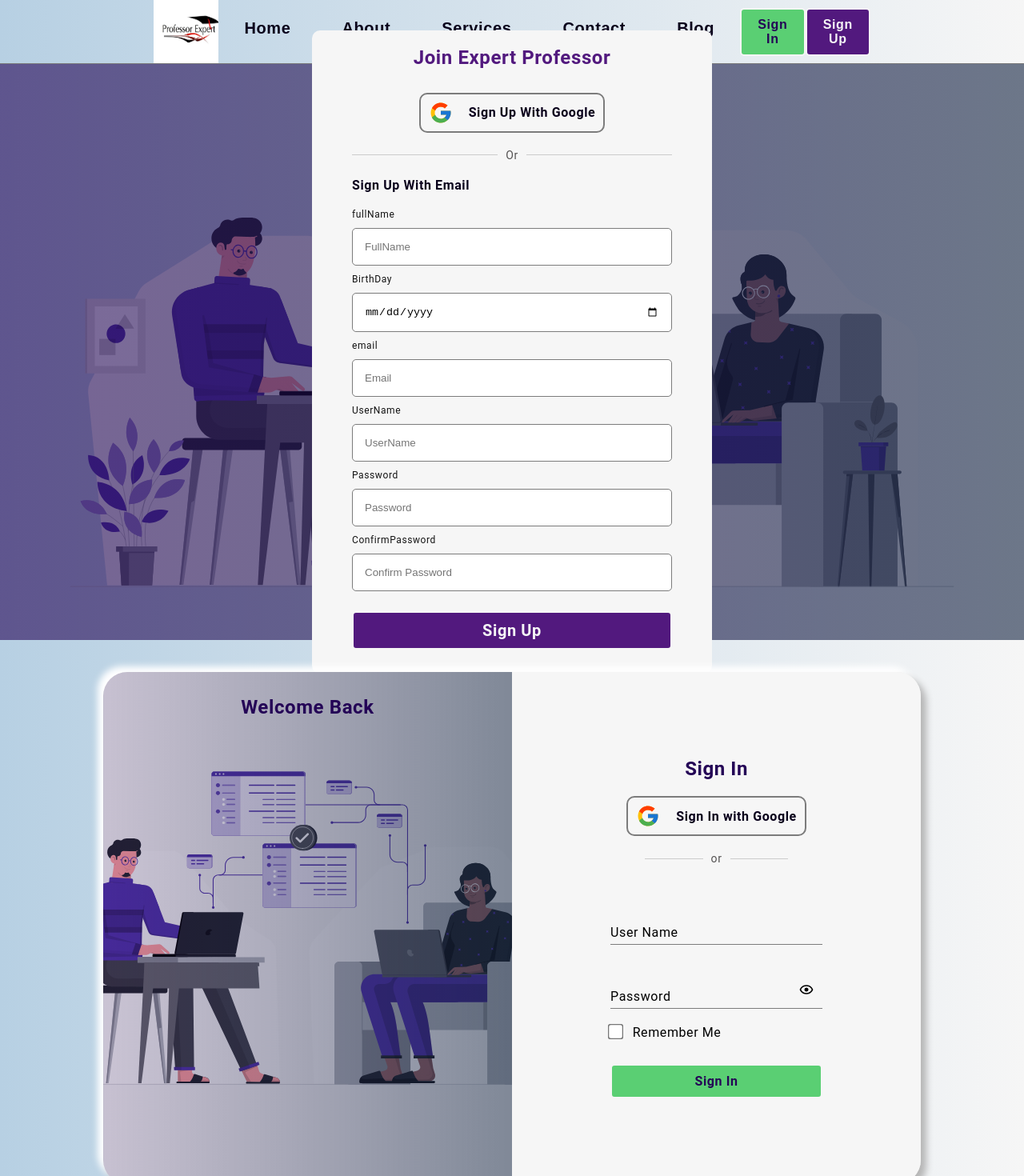
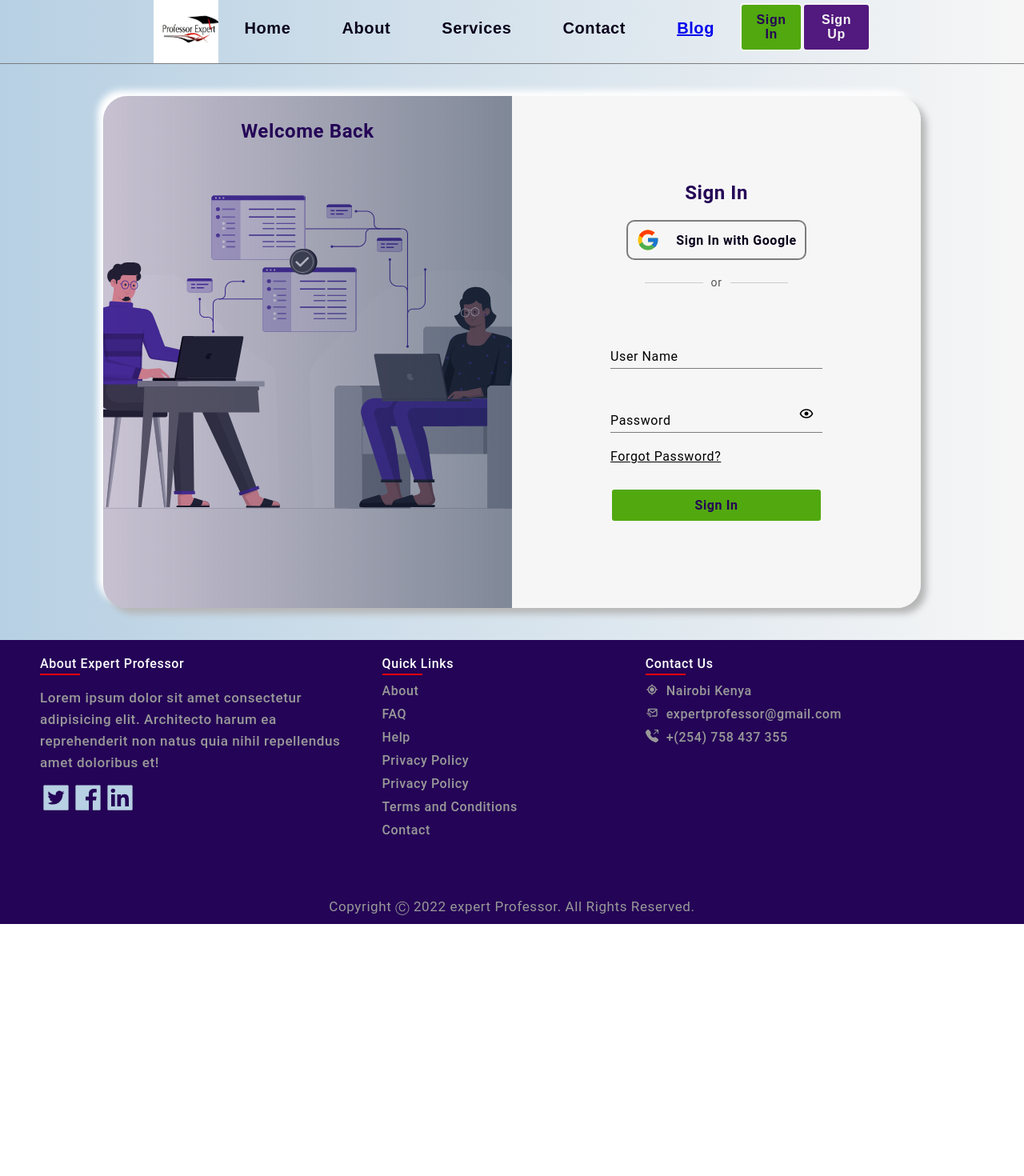
Before and after one commit to DennisNgari/React-mini, a React (Create React App) app: page /login in a window 1280 px wide. Shown: the top 1470 px of the page at 80% size. After the commit the page ends 1155 px from the top, so only its background shows below. Built offline with nearby package versions, Linux system fonts and the light colour scheme.

Commit message:
Added the dropdown icons

```diff
--- a/src/App.js
+++ b/src/App.js
@@ -1,3 +1,4 @@
+import { BrowserRouter as Router, Routes, Route } from "react-router-dom";
 import Footer from "./components/footer/Footer";
 import NavBar from "./components/header/nav/NavBar";
 import Login from "./pages/login/Login";
@@ -5,13 +6,15 @@
 import Register from "./pages/register/Register";
 const App = () => {
   return (
-    <>
+    <Router>
       <NavBar />
-      <Register />
-      <Login />
-      <PageNotFound />
+      <Routes>
+        <Route exact path="/login" element={<Login />} />
+        <Route exact path="/register" element={<Register />} />
+        <Route path="*" element={<PageNotFound />} />
+      </Routes>
       <Footer />
-    </>
+    </Router>
   );
 };
 
--- a/src/components/call-to-Action/Buttons.jsx
+++ b/src/components/call-to-Action/Buttons.jsx
@@ -31,9 +31,10 @@
 ${accessBtns};
 background:${lightTheme.buttonSignIn};
 color: ${lightTheme.primary};
+
 :hover{
     background: ${lightTheme.buttonSignInHover};
-    color: ${lightTheme.bg2};
+    color: ${lightTheme.hover};
 }
 `
 
--- a/src/components/header/nav/NavBar.jsx
+++ b/src/components/header/nav/NavBar.jsx
@@ -1,6 +1,8 @@
 import { useState } from "react";
+import { useClickOutside } from "../../../hooks/hooks";
 
-import {Wrapper,MenuIcon, NavContainer,Left,Center,Right, MobileLinks, CloseMenu, MobileHamburgerContainer,} from "./Style"
+
+import {Wrapper,MenuIcon, NavContainer,Left,Center,Right, MobileLinks, CloseMenu, MobileHamburgerContainer, NavLink,} from "./Style"
 import {SignInBtn, SignUpBtn} from "../../call-to-Action/Buttons"
 import Logo from "./layout/logo/Logo";
 import DeskTopLinks from "./layout/navLinks/deskTop/DeskTopLinks";
@@ -9,18 +11,20 @@
 
 
 
+
 const NavBar = () => {
 
-      //*******************//
+    //*******************//
   //*  Hamburger       //
   //*******************//
   const [navbarOpen, setNavbarOpen] = useState(false);
   const handleClick = () => setNavbarOpen(!navbarOpen);
-//   const closeMobileView = () => setNavbarOpen(false);
+  const closeHamburger = ()=> setNavbarOpen(false);
 
-  //*******************//
-  //* End of hamburger Menu.
-  //*******************//
+//Toggle hamburger open or close when user clicks outside the menu.
+let domNode = useClickOutside(()=>{
+    setNavbarOpen(false)
+})
 
 const user = false;
     return (
@@ -39,7 +43,7 @@
 
                 {/* Right Section */}
                 <Right>
-                {user ? (<SignInBtn>Log Out</SignInBtn>):(<><SignInBtn>Sign In</SignInBtn><SignUpBtn>Sign Up</SignUpBtn></>)}
+                {user ? (<NavLink to="/login"><SignInBtn>Log Out</SignInBtn></NavLink>):(<><NavLink to="/login"><SignInBtn>Sign In</SignInBtn></NavLink><NavLink to="/register"><SignUpBtn>Sign Up</SignUpBtn></NavLink></>)}
                 </Right>
 
                 {/* Mobile View Hamburger */}
@@ -51,9 +55,9 @@
         </NavContainer>
 
 
-        <MobileLinks navbarState = {`${navbarOpen ? "showMenu":""}`}>
-            <Mobile/>
-            {user ? (<SignInBtn>Log Out</SignInBtn>):(<><SignInBtn>Sign In</SignInBtn><SignUpBtn>Sign Up</SignUpBtn></>)}
+        <MobileLinks ref={domNode} navbarState = {`${navbarOpen ? "showMenu":""}`}>
+            <Mobile />
+            {user ? (<NavLink to="/login"><SignInBtn>Log Out</SignInBtn></NavLink>):(<><NavLink to="/login"><SignInBtn onClick={closeHamburger}>Sign In</SignInBtn></NavLink><NavLink to="/register"><SignUpBtn onClick={closeHamburger}>Sign Up</SignUpBtn></NavLink></>)}
         </MobileLinks>
         </>
 
--- a/src/components/header/nav/Style.jsx
+++ b/src/components/header/nav/Style.jsx
@@ -3,6 +3,7 @@
 import {FaBars} from "react-icons/fa";
 import {AiOutlineClose} from "react-icons/ai";
 import { lightTheme } from "../../../styles/Theme";
+import { NavLink as Link } from "react-router-dom";
 
 
 
@@ -104,7 +105,7 @@
         padding: 50px 10px;
         box-shadow: 0 15px 15px rgba(0,0,0,.15);
         transform:  ${props=> (props.navbarState === "showMenu")&& "translateX(0%)"};
-        transition: .2s ease;
+        transition: .15s ease-in;
         &::-webkit-scrollbar{
             width: 0;
         };
@@ -112,5 +113,6 @@
         transform:  ${props=> (props.navbarState !== "showMenu")&& "translateX(100%)"};
         opacity: 1;
   }
+`
 
-`
+export const NavLink = styled(Link)``
--- a/src/components/header/nav/layout/navLinks/deskTop/DeskTopLinks.jsx
+++ b/src/components/header/nav/layout/navLinks/deskTop/DeskTopLinks.jsx
@@ -1,4 +1,4 @@
-import {DropMenuItem,DropMenu, NavMenu, NavMenuItem,NavMenuItemLink,NavMenuList, MegaBox, MegaContent, MegaRow, MegaHeader, MegaMenu, MegaMenuListItem, MegaMenuItemLink} from "./style"
+import {DropMenuItem,DropMenu, NavMenu, NavMenuItem,NavMenuItemLink,NavMenuList, MegaBox, MegaContent, MegaRow, MegaHeader, MegaMenu, MegaMenuListItem, MegaMenuItemLink, ProductIcon, ServiceIcon, IconCont, FinanceIcon, PriceIcon, LegalIcon} from "./style"
 import { Products, Services, Finance, Legal, Pricing } from "../navLinkData"
 
 const DeskTopLinks = () => {
@@ -15,6 +15,12 @@
                 <NavMenuItem dropDown>
                     <NavMenuItemLink >About</NavMenuItemLink>
                 <DropMenu>
+                <DropMenuItem>
+                        <NavMenuItemLink>
+                            About Us
+                        </NavMenuItemLink>
+                    </DropMenuItem>
+
                     <DropMenuItem>
                         <NavMenuItemLink>
                             Mission
@@ -27,11 +33,6 @@
                         </NavMenuItemLink>
                     </DropMenuItem>
 
-                    <DropMenuItem>
-                        <NavMenuItemLink>
-                            FAQ
-                        </NavMenuItemLink>
-                    </DropMenuItem>
                 </DropMenu>
                 </NavMenuItem>
                 {/* End of Drop Menu */}
@@ -43,7 +44,7 @@
                         <MegaContent>
                             {/* Row 1 */}
                             <MegaRow>
-                                <MegaHeader>Products</MegaHeader>
+                                <IconCont><ProductIcon/><MegaHeader>Products</MegaHeader></IconCont>
                                 <MegaMenu>
                                     {Products.map((p)=>(
                                         <MegaMenuListItem key = {p.key}>
@@ -55,7 +56,7 @@
 
                                 {/* Row 2 */}
                             <MegaRow>
-                                <MegaHeader>Services</MegaHeader>
+                            <IconCont><ServiceIcon/><MegaHeader>Services</MegaHeader></IconCont>
                                 <MegaMenu>
                                     {Services.map((p)=>(
 
@@ -68,7 +69,7 @@
 
                             {/* Row 3 */}
                             <MegaRow>
-                                <MegaHeader>Finance</MegaHeader>
+                            <IconCont><FinanceIcon/><MegaHeader>Finance</MegaHeader></IconCont>
                                 <MegaMenu>
                                     {Finance.map((p)=>(
                                         <MegaMenuListItem key = {p.key}>
@@ -80,7 +81,8 @@
 
                                {/* Row 3 */}
                                <MegaRow>
-                                <MegaHeader>Legal</MegaHeader>
+                               <IconCont><LegalIcon/><MegaHeader>Legal</MegaHeader></IconCont>
+
                                 <MegaMenu>
                                     {Legal.map((p)=>(
                                         <MegaMenuListItem key = {p.key}>
@@ -92,7 +94,7 @@
 
                              {/* Row 3 */}
                              <MegaRow>
-                                <MegaHeader>Pricing</MegaHeader>
+                            <IconCont><PriceIcon/><MegaHeader>Pricing</MegaHeader></IconCont>
                                 <MegaMenu>
                                     {Pricing.map((p)=>(
                                         <MegaMenuListItem key = {p.key}>
@@ -115,7 +117,7 @@
                 </NavMenuItem>
 
                 <NavMenuItem>
-                    <NavMenuItemLink>Blog</NavMenuItemLink>
+                    <NavMenuItemLink href="https://projectprofessor.herokuapp.com/">Blog</NavMenuItemLink>
                 </NavMenuItem>
 
 
--- /dev/null
+++ b/src/hooks/hooks.jsx
@@ -0,0 +1,22 @@
+// This file contains all the custom React Hooks re-used in this project.
+//
+// 1. Click Outside to close Hook
+import { useEffect, useRef } from "react";
+
+export const useClickOutside=(handler)=>{
+    let domNode = useRef();
+
+    useEffect(()=>{
+        let maybeHandler = (event)=>{
+            if(!domNode.current.contains(event.target)){
+                handler();
+            }};
+
+        document.addEventListener("mousedown",maybeHandler);
+        // Remove the Handler after the function runs.
+        return ()=> {
+            document.removeEventListener("mousedown", maybeHandler)
+        }
+    })
+    return domNode
+}
--- a/src/pages/login/Login.jsx
+++ b/src/pages/login/Login.jsx
@@ -14,9 +14,8 @@
     LoginLabelName,
     LoginText,
     LoginWrapper,
-    RememberContainer,
-    RememberInput,
-    RemLabel,
+    ForgotPassContainer,
+    ForgotLabel,
     TextBox,
     SignInBtnBox,
     PasswordShowHideCont,
@@ -81,10 +80,9 @@
                 </LoginForm>
 
                 {/* Remember Me */}
-                <RememberContainer>
-                    <RememberInput type="checkbox"/>
-                    <RemLabel htmlFor="rememberMe"> Remember Me</RemLabel>
-                </RememberContainer>
+                <ForgotPassContainer>
+                    <ForgotLabel> Forgot Password?</ForgotLabel>
+                </ForgotPassContainer>
 
                 <SignInBtnBox>
                     <SignInBtn>Sign In</SignInBtn>
--- a/src/pages/login/style.jsx
+++ b/src/pages/login/style.jsx
@@ -176,13 +176,17 @@
     };
 `;
 
-export const RememberContainer = styled.div`
+export const ForgotPassContainer = styled.div`
  margin: 20px 0px 20px 0;
 `
-export const RememberInput = styled.input`
-    margin-right: 10px;
-    transform : scale(1.5);
+export const ForgotLabel  = styled.span`
+color: ${lightTheme.SignInBtnBox};
+cursor: pointer;
+text-decoration: underline;
+:hover{
+    text-decoration: underline;
+color: ${lightTheme.primary};
+}
 `
-export const RemLabel  = styled.label``
 
 export const SignInBtnBox = styled.div``
--- a/src/pages/register/style.jsx
+++ b/src/pages/register/style.jsx
@@ -2,6 +2,8 @@
 import {lightTheme} from "../../styles/Theme"
 import loginSVG from "../../assets/img/login.svg"
 import { b } from "../../styles/Responsive";
+
+
 
 export const RegisterContainer = styled.div`
 height: 90vh;
@@ -15,6 +17,10 @@
        url(${loginSVG});
 background-size: cover;
 background-position:center;
+@media ${b.md}{
+       height: auto;
+       overflow: hidden;
+}
 `
 
 export const Form = styled.form`
--- a/src/styles/Theme.js
+++ b/src/styles/Theme.js
@@ -1,5 +1,5 @@
 export const lightTheme = {
-  buttonSignIn: "rgb(90,207,115)",
+  buttonSignIn: "rgb(81,168,15)",
   buttonSignInHover: "#5ecf5a",
   text: "rgb(20, 20, 20)",
   text2: "rgb(55, 55, 55)",
```
Also changed, not shown: src/components/header/nav/layout/navLinks/deskTop/style.jsx (+37 -1 lines).
